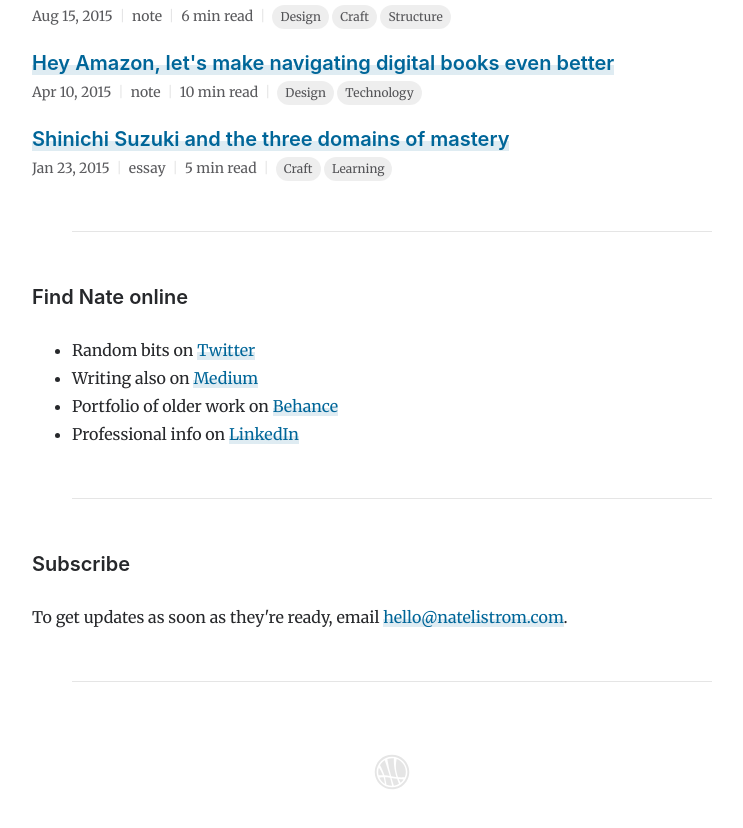
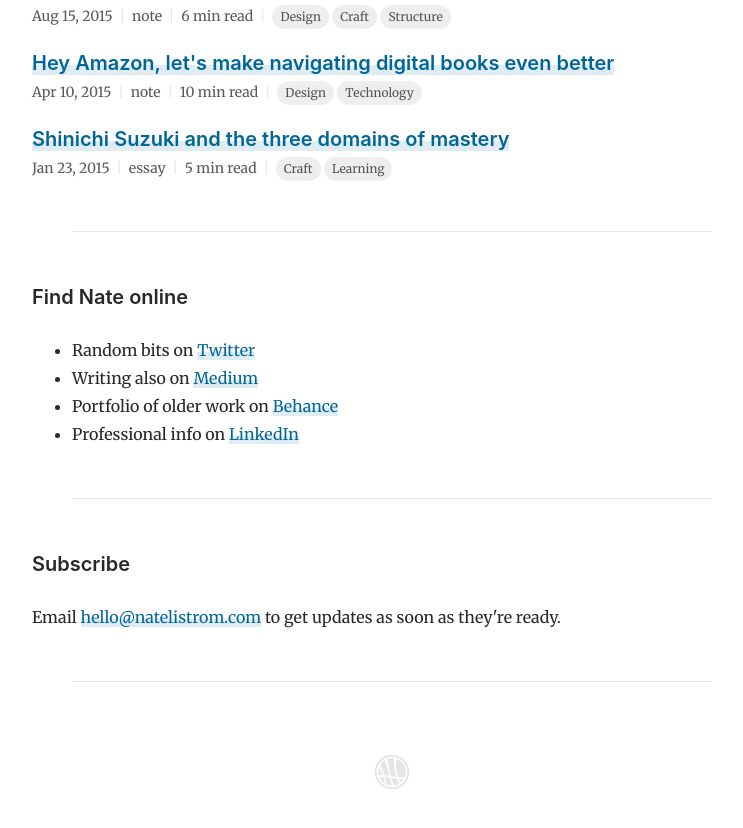
Before and after one commit to natelistrom/natelistrom.github.io, a Jekyll site: the page built from index.markdown, in a window 1280 px wide and 900 px high, scrolled down 2419 px. Shown: the top 828 px of the window, without its empty margins (248-991 px from the left). Built offline with Jekyll 4.4.1, drawn with Linux system fonts in a browser that asks for light colours.

Commit message:
Change subscribe sentence in footer

```diff
--- a/_includes/_footer.html
+++ b/_includes/_footer.html
@@ -6,7 +6,7 @@
       <hr />
 
       <h4>Subscribe</h4>
-      <p class="center">To get updates as soon as they're ready, email <a href="mailto:hello@natelistrom.com?subject=Sign me up!">hello@natelistrom.com</a>.</p>
+      <p class="center">Email <a href="mailto:hello@natelistrom.com?subject=Sign me up!">hello@natelistrom.com</a> to get updates as soon as they're ready.</p>
 
       <hr />
 
```
